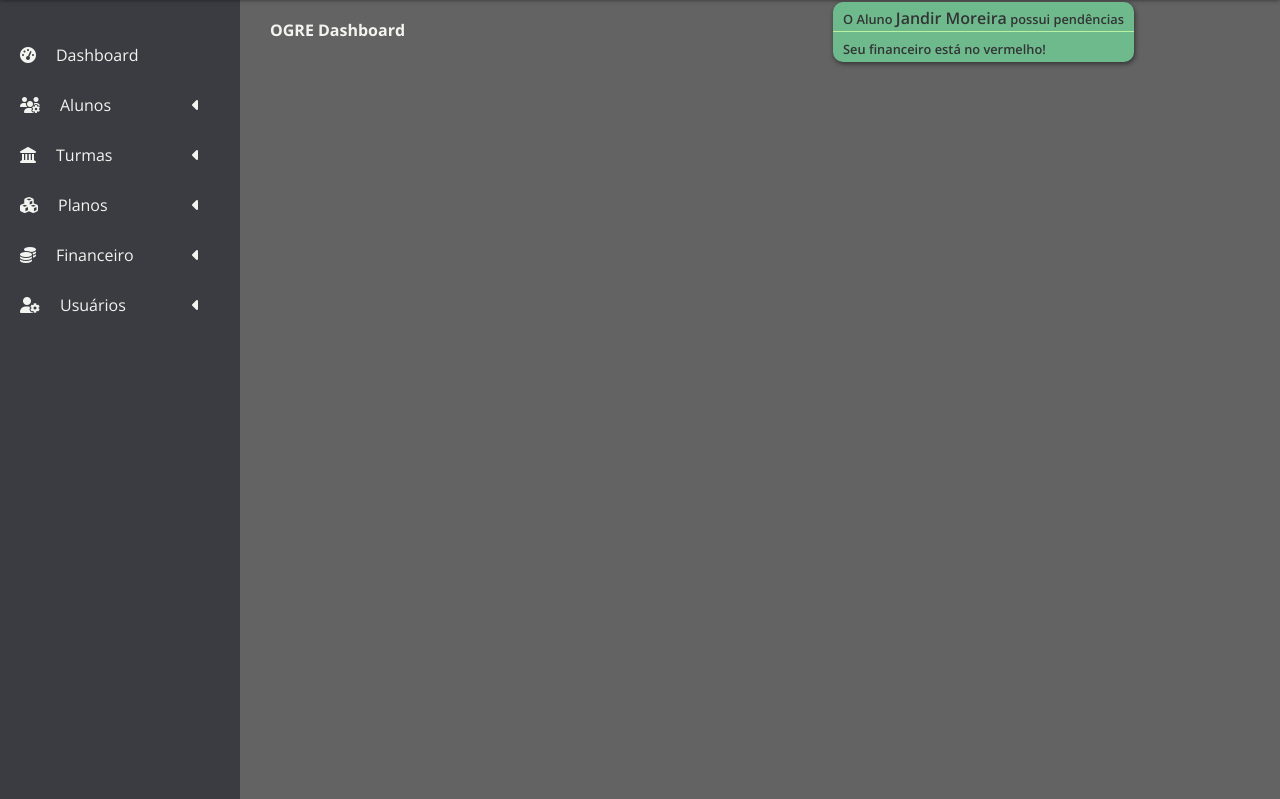
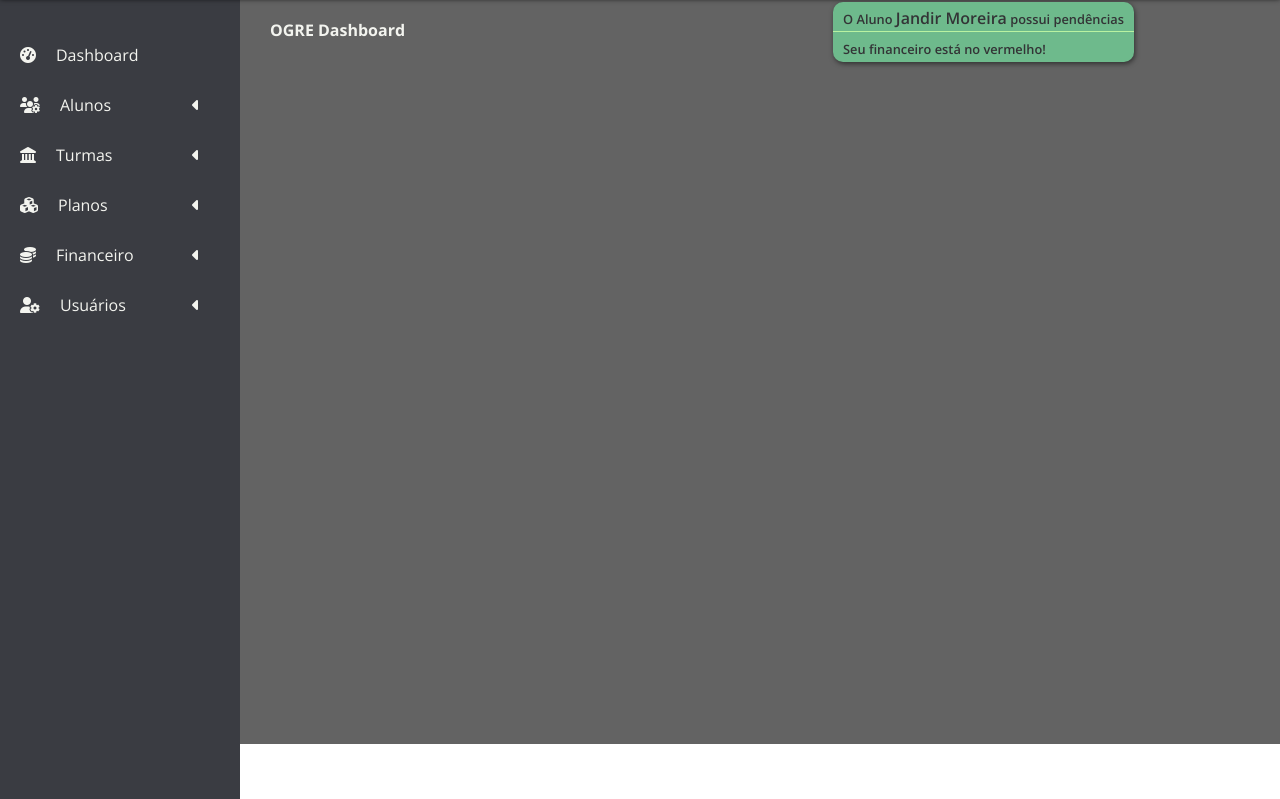
Before and after one commit to JandirWeb/ogreedash, a website built with Vite: page src/index.html in a window 1280 px wide. Shown: the part 56-855 px from the top of the page. After the commit the page ends 800 px from the top, so only its background shows below. Built offline with nearby package versions, Linux system fonts and the light colour scheme.

Commit message:
autura minima content

```diff
--- a/src/style/dashboard.scss
+++ b/src/style/dashboard.scss
@@ -4,7 +4,7 @@ main{
     color: $white-ogree;
 
     .content{
-        min-height: 100vh;
+        min-height: calc(100vh - 55px);
         margin-left: 240px;
         padding: 20px 30px;
     }
```
